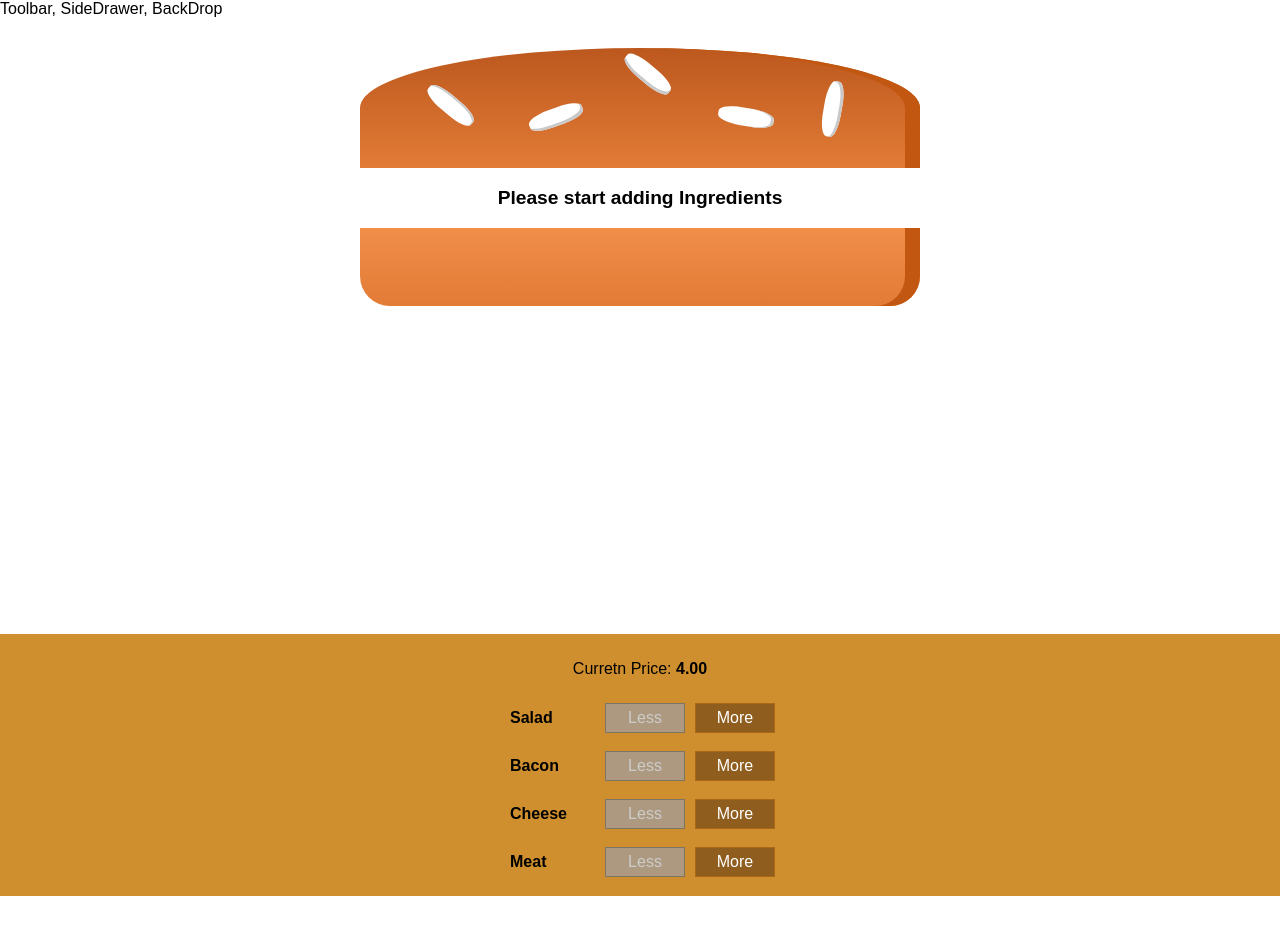
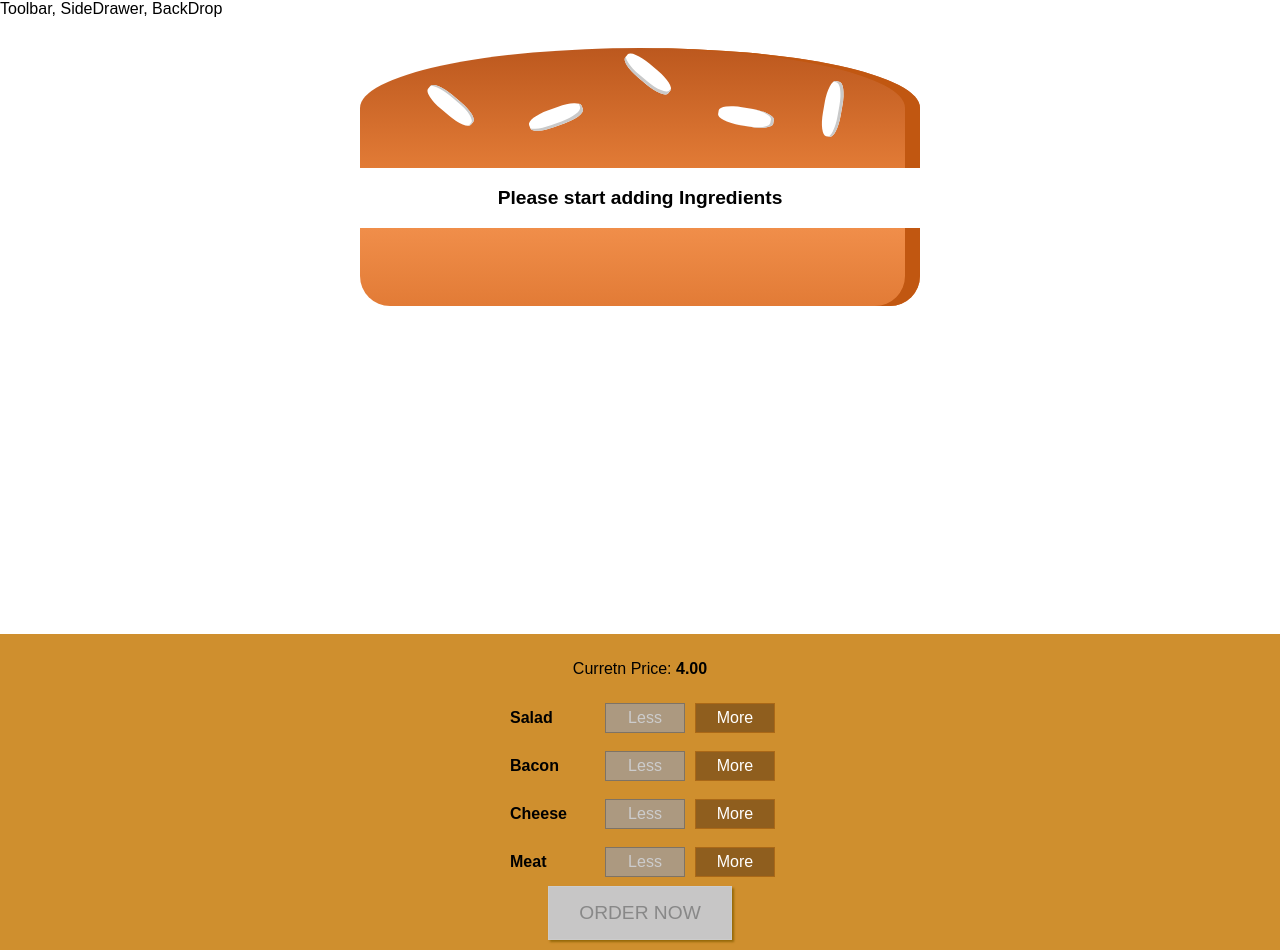
Before and after one commit to twandeveloper/Burger-App, a React app: page / in a window 1280 px wide. Before the commit the page ends 896 px from the top, so only its background shows below. Built offline with nearby package versions, Linux system fonts and the light colour scheme.

Commit message:
added modal to show order summary

```diff
--- a/src/components/Burger/BuildControls/BuildControls.css
+++ b/src/components/Burger/BuildControls/BuildControls.css
@@ -8,3 +8,45 @@
     margin: auto;
     padding: 10px 0;
 }
+
+
+.OrderButton {
+    background-color: #DAD735;
+    outline: none;
+    cursor: pointer;
+    border: 1px solid #966909;
+    color: #966909;
+    font-family: inherit;
+    font-size: 1.2em;
+    padding: 15px 30px;
+    box-shadow: 2px 2px 2px #966909;
+}
+
+.OrderButton:hover, .OrderButton:active {
+    background-color: #A0DB41;
+    border: 1px solid #966909;
+    color: #966909;
+}
+
+.OrderButton:disabled {
+    background-color: #C7C6C6;
+    cursor: not-allowed;
+    border: 1px solid #ccc;
+    color: #888888;
+}
+
+.OrderButton:not(:disabled) {
+    animation: enable 0.3s linear;
+}
+
+@keyframes enable {
+    0% {
+        transform: scale(1);
+    }
+    60% {
+        transform: scale(1.1);
+    }
+    100% {
+        transform: scale(1);
+    }
+}
--- a/src/components/Burger/BuildControls/BuildControls.js
+++ b/src/components/Burger/BuildControls/BuildControls.js
@@ -2,6 +2,7 @@ import React from 'react'
 
 import classes from './BuildControls.css';
 import BuildControl from './BuildControl/BuildControl'
+
 
 const controls = [
     {label: 'Salad', type: 'salad'},
@@ -23,6 +24,10 @@ const buildControls = (props) => (
                     remove={() => props.ingredientRemoved(ctrl.type)}
                     disabled={props.disabled[ctrl.type]}/>
             ))}
+            <button
+                className={classes.OrderButton}
+                disabled={!props.purchasable}
+                onClick={props.ordered}>ORDER NOW</button>
         </div>
 )
 
--- /dev/null
+++ b/src/components/Burger/OrderSummary/OrderSummary.js
@@ -0,0 +1,29 @@
+import React from 'react'
+
+import Auxiliary from '../../../hoc/Auxiliary'
+
+const  orderSummary = (props) => {
+
+    const ingredientSummary = Object.keys(props.ingredients)
+        .map(igKey => {
+        return (
+            <li key={igKey}>
+                <span style={{textTransform: 'capitalize'}}>{igKey}</span>: {props.ingredients[igKey]}
+            </li>
+        )
+        });
+
+    return (
+        <Auxiliary>
+            <h3>Your Order</h3>
+            <p>A delicious burger withthe following ingredients:</p>
+            <ul>
+                {ingredientSummary}
+            </ul>
+            <p>Continue to Checkout?</p>
+        </Auxiliary>
+    )
+
+}
+
+export default orderSummary
--- /dev/null
+++ b/src/components/Layout/UI/Modal/Modal.css
@@ -0,0 +1,20 @@
+.Modal {
+    position: fixed;
+    z-index: 500;
+    background-color: white;
+    width: 70%;
+    border: 1px solid #ccc;
+    box-shadow: 1px 1px 1px black;
+    padding: 16px;
+    left: 15%;
+    top: 30%;
+    box-sizing: border-box;
+    transition: all 0.3s ease-out;
+}
+
+@media (min-width: 600px) {
+    .Modal {
+        width: 500px;
+        left: calc(50% - 250px);
+    }
+}
--- /dev/null
+++ b/src/components/Layout/UI/Modal/Modal.js
@@ -0,0 +1,16 @@
+import React from 'react'
+
+import classes from './Modal.css'
+
+const modal = (props) => (
+    <div
+        className={classes.Modal}
+        style={{
+            transform: props.show ? 'translateY(0)' : 'translateY(-100vh',
+            opacity: props.show ? '1' : '0'
+        }}>
+        {props.children}
+    </div>
+)
+
+export default modal;
--- a/src/containers/BurgerBuilder/BurgerBuilder.js
+++ b/src/containers/BurgerBuilder/BurgerBuilder.js
@@ -3,6 +3,8 @@ import React, { Component } from 'react'
 import Auxiliary from '../../hoc/Auxiliary'
 import Burger from '../../components/Burger/Burger'
 import BuildControls from '../../components/Burger/BuildControls/BuildControls'
+import Modal from '../../components/Layout/UI/Modal/Modal'
+import OrderSummary from '../../components/Burger/OrderSummary/OrderSummary'
 
 const INGREDIENT_PRICES = {
     salad: 0.5,
@@ -19,7 +21,21 @@ class BurgerBuilder extends Component {
             cheese:0,
             meat:0
         },
-        totalPrice: 4
+        totalPrice: 4,
+        purchasable: false,
+        purchasing: false
+    }
+
+    updatePurchaseState (ingredients) {
+
+        const sum = Object.keys(ingredients)
+            .map(igKey => {
+                return ingredients[igKey]
+            })
+            .reduce((sum, el) =>{
+                return sum + el
+            }, 0);
+        this.setState({purchasable: sum > 0})
     }
 
     addIngredientHandler = (type) => {
@@ -32,7 +48,8 @@ class BurgerBuilder extends Component {
         const priceAddition = INGREDIENT_PRICES[type];
         const oldPrice = this.state.totalPrice;
         const newPrice = oldPrice + priceAddition
-        this.setState({totalPrice: newPrice, ingredients: updatedIngredients })
+        this.setState({totalPrice: newPrice, ingredients: updatedIngredients });
+        this.updatePurchaseState(updatedIngredients)
     }
 
     removeIngredientHandler = (type) => {
@@ -48,7 +65,12 @@ class BurgerBuilder extends Component {
         const priceDeduction = INGREDIENT_PRICES[type];
         const oldPrice = this.state.totalPrice;
         const newPrice = oldPrice - priceDeduction
-        this.setState({totalPrice: newPrice, ingredients: updatedIngredients })
+        this.setState({totalPrice: newPrice, ingredients: updatedIngredients });
+        this.updatePurchaseState(updatedIngredients)
+    }
+
+    purchaseHandler = () => {
+        this.setState({purchasing: true})
     }
 
     render() {
@@ -60,11 +82,16 @@ class BurgerBuilder extends Component {
         }
         return (
             <Auxiliary>
+                <Modal show={this.state.purchasing}>
+                    <OrderSummary ingredients={this.state.ingredients}/>
+                </Modal>
                 <Burger ingredients={this.state.ingredients}/>
                 <BuildControls
                     ingredientAdded={this.addIngredientHandler}
                     ingredientRemoved={this.removeIngredientHandler}
                     disabled={disabledInfo}
+                    purchasable={this.state.purchasable}
+                    ordered={this.purchaseHandler}
                     price={this.state.totalPrice}/>
             </Auxiliary>
         )
```
Also changed, not shown: src/components/Layout/UI/BackDrop/BackDrop.js (added).
